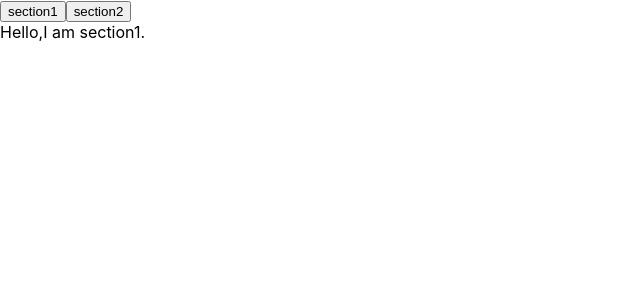
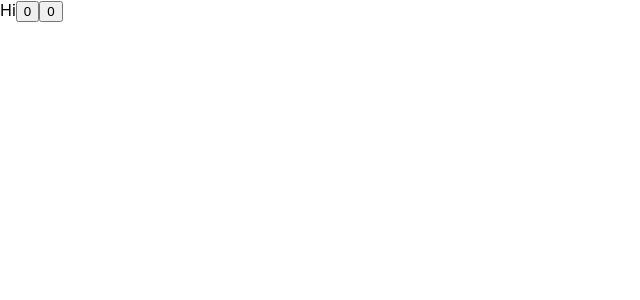
Before and after one commit to kenatman/hooks, a React (Create React App) app: page / in a window 1280 px wide. Shown: the top 300 px of the page, without its empty margins (0-640 px from the left). Built offline with nearby package versions, Linux system fonts and the light colour scheme.

Commit message:
Introduction to useEffect

```diff
--- a/src/App.js
+++ b/src/App.js
@@ -1,27 +1,32 @@
 import "./App.css";
-import React, { useState } from "react";
+import React, { useState, useEffect } from "react";
 import { useInput } from "./useInput";
 import { useTabs } from "./useTabs";
 
-const contents = [
-  { tab: "section1", content: "Hello,I am section1." },
-  { tab: "section2", content: "Hi,I am section2." },
-];
-
 const App = () => {
-  const { currentItem, changeItem } = useTabs(0, contents);
+  const sayHello = () => {
+    console.log(`hello`);
+  };
+  const [number, setNumber] = useState(0);
+  const [aNumber, setAnumber] = useState(0);
+  useEffect(sayHello, [number]);
   return (
     <div>
-      {contents.map((content, index) => (
-        <button
-          onClick={() => {
-            changeItem(index);
-          }}
-        >
-          {content.tab}
-        </button>
-      ))}
-      <div>{currentItem.content}</div>
+      <span>Hi</span>
+      <button
+        onClick={() => {
+          setNumber(number + 1);
+        }}
+      >
+        {number}
+      </button>
+      <button
+        onClick={() => {
+          setAnumber(aNumber + 1);
+        }}
+      >
+        {aNumber}
+      </button>
     </div>
   );
 };
```
